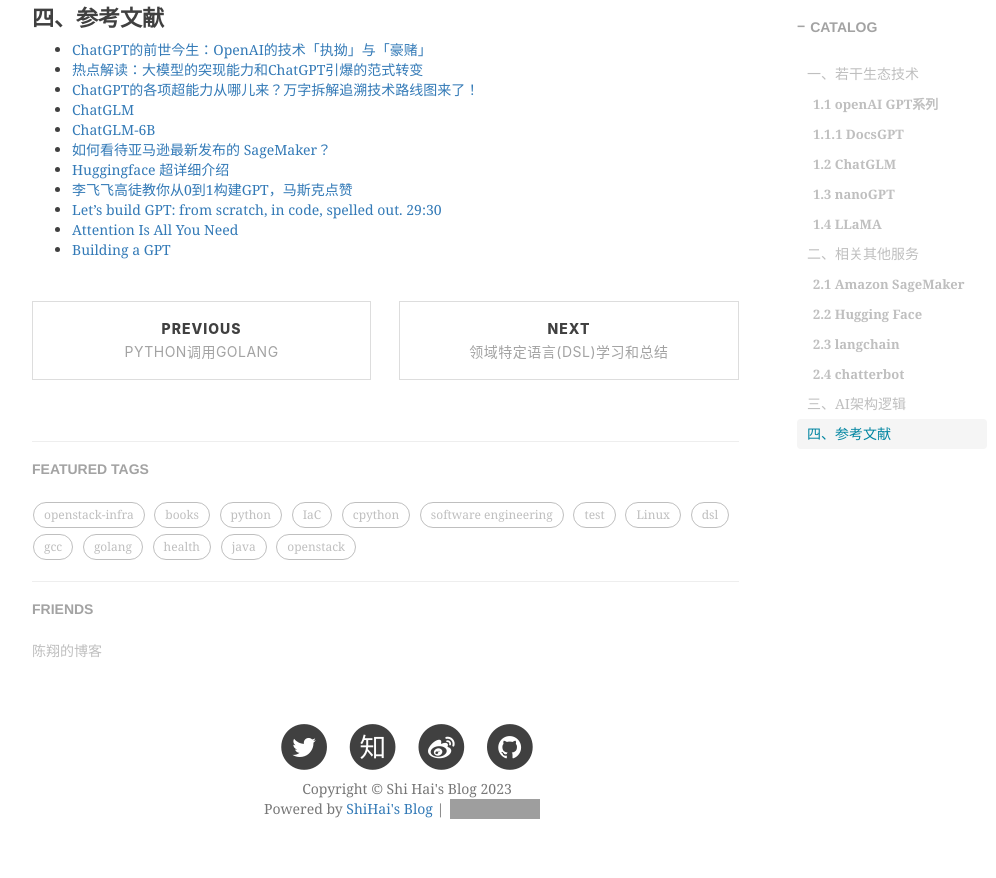
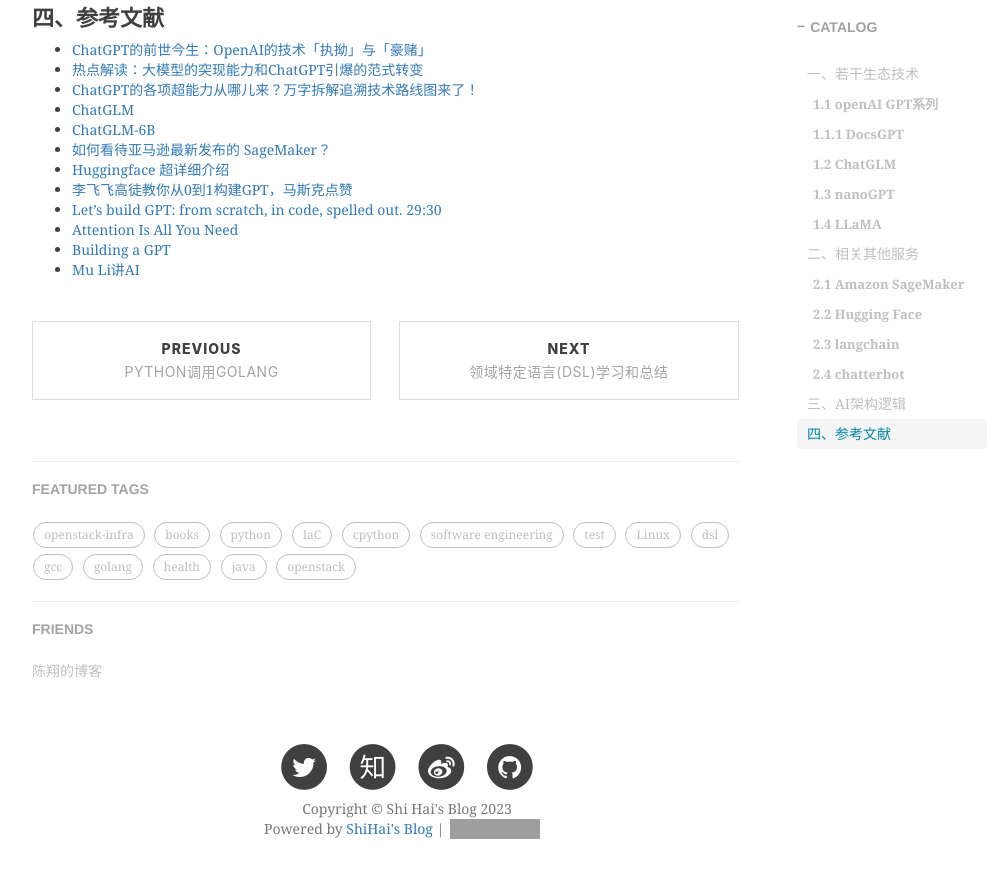
Before and after one commit to shihai1991/shihai1991.github.io, a Jekyll site: the page built from _posts/2023-02-16-openai生态调研.md, in a window 1280 px wide and 900 px high, scrolled down 2478 px. Shown: the top 878 px of the window, without its empty margins (233-1229 px from the left). Built offline with Jekyll 4.4.1, drawn with Linux system fonts in a browser that asks for light colours; nearby versions of some CDN libraries; comment, search, counter and statistics services are not loaded; grey boxes are pictures that could not be loaded.

Commit message:
Update 2023-02-16-openai生态调研.md

```diff
--- a/_posts/2023-02-16-openai生态调研.md
+++ b/_posts/2023-02-16-openai生态调研.md
@@ -63,3 +63,4 @@
 - [Let's build GPT: from scratch, in code, spelled out.  29:30](https://www.youtube.com/watch?v=kCc8FmEb1nY)
 - [Attention Is All You Need](https://arxiv.org/pdf/1706.03762.pdf)
 - [Building a GPT](https://colab.research.google.com/drive/1JMLa53HDuA-i7ZBmqV7ZnA3c_fvtXnx-?usp=sharing)
+- [Mu Li讲AI](https://www.youtube.com/@mu_li)
```
